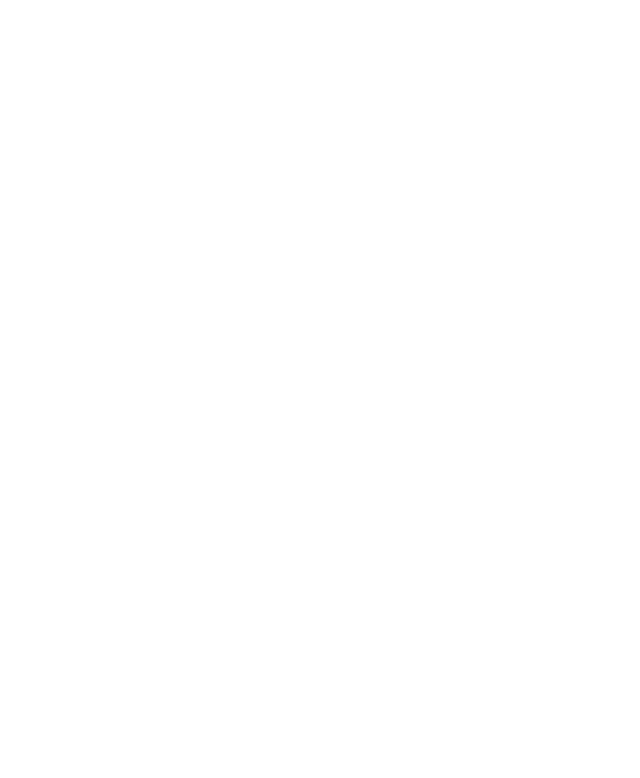
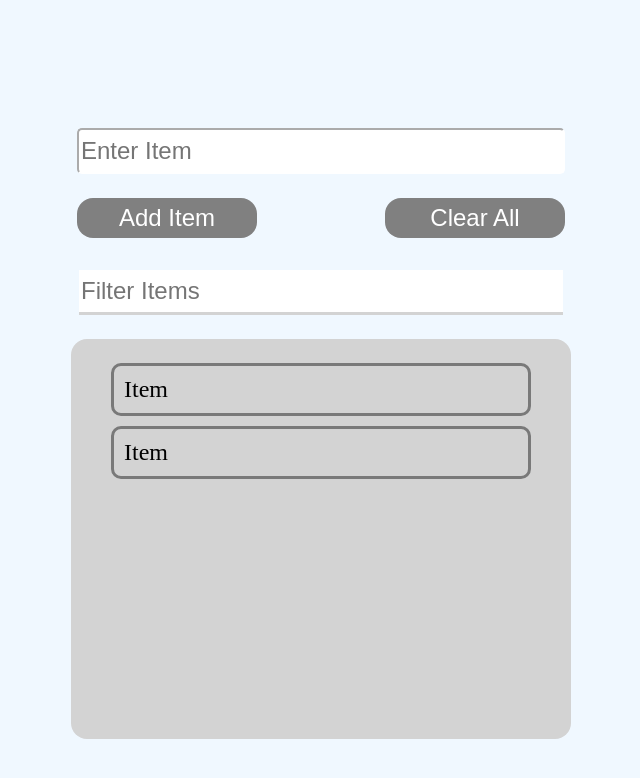
Before and after one commit to MuhammadA-C/shopping-list, a plain HTML site: page index.html in a window 1280 px wide. Shown: the whole page, without its empty margins (319-959 px from the left). Drawn offline with Linux system fonts and the light colour scheme.

Commit message:
Creating GUI
I'm making the GUI for the shopping list app.

```diff
--- a/css/style.css
+++ b/css/style.css
@@ -0,0 +1,77 @@
+body {
+  background-color: aliceblue;
+}
+
+.button-container, .list-container, .text-field-container, .filter-field-container {
+  display: flex;
+  justify-content: center;
+}
+
+input {
+  width: 480px;
+  height: 40px;
+  border-radius: 5px;
+  font-size: 24px;
+}
+
+input.text-field {
+  border-color: white;
+
+}
+
+.text-field-container {
+  margin-top: 8rem;
+  margin-bottom: 1.5rem;
+}
+
+button {
+  width: 180px;
+  height: 40px;
+  border-radius: 1rem;
+  border-style: none;
+  background-color: gray;
+  font-size: 24px;
+  color: white;
+}
+
+button:hover {
+  background-color: rgb(184, 184, 184);
+}
+
+.button-container {
+  gap: 8rem;
+}
+
+.filter-field-container {
+  margin-top: 2rem;
+  margin-bottom: 1.5rem;
+}
+
+input.filter-field {
+  border-style: none;
+  border-bottom: solid;
+  border-radius: 0;
+  border-color: lightgray;
+
+}
+
+li {
+  text-align: start;
+  list-style-type: none;
+  border-style: solid;
+  border-color: rgb(121, 121, 121);
+  border-radius: 10px;
+  margin-right: 40px;
+  margin-top: 10px;
+  padding: 10px;
+
+}
+
+.list {
+  background-color: lightgray;
+  width: 500px;
+  height: 400px;
+  border-radius: 1rem;
+  font-size: 24px;
+
+}
--- a/index.html
+++ b/index.html
@@ -7,6 +7,35 @@
     <script src="./javascript/script.js" defer></script>
   </head>
   <body>
+    <!--Text Field Container-->
+    <div class="text-field-container">
+    <form>
+      <input class="text-field" type="text" id="item" name="item" placeholder="Enter Item">
+    </form>
+    </div>
+
+    <!--Buttons Container-->
+    <div class="button-container">
+    <button type="button">Add Item</button>
+    <button type="button">Clear All</button>
+    </div>
+
+    <!--Filter Field-->
+    <div class="filter-field-container">
+      <form>
+        <input class="filter-field" type="text" id="item" name="item" placeholder="Filter Items">
+      </form>
+      </div>
+
+    <!--List Container-->
+    <div class="list-container">
+      <div class="list">
+        <ul>
+          <li>Item</li>
+          <li>Item</li>
+        </ul>
+      </div>
+    </div>
 
   </body>
 </html>
```
